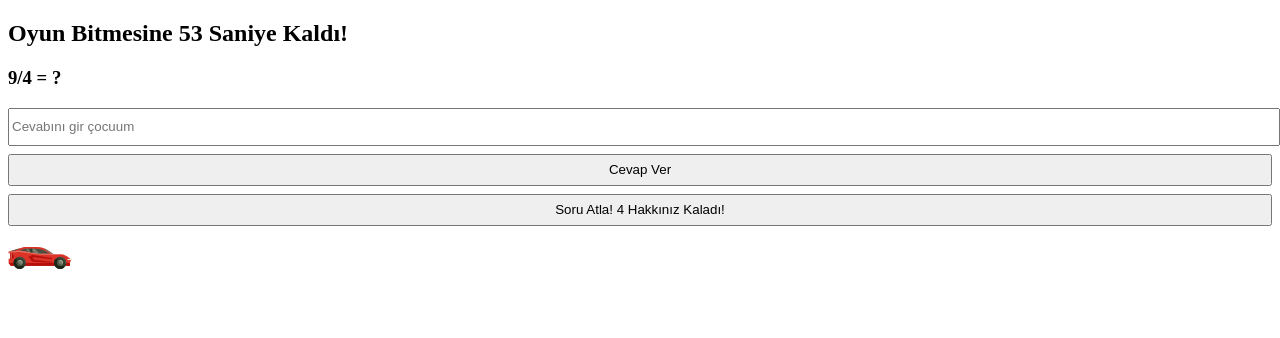
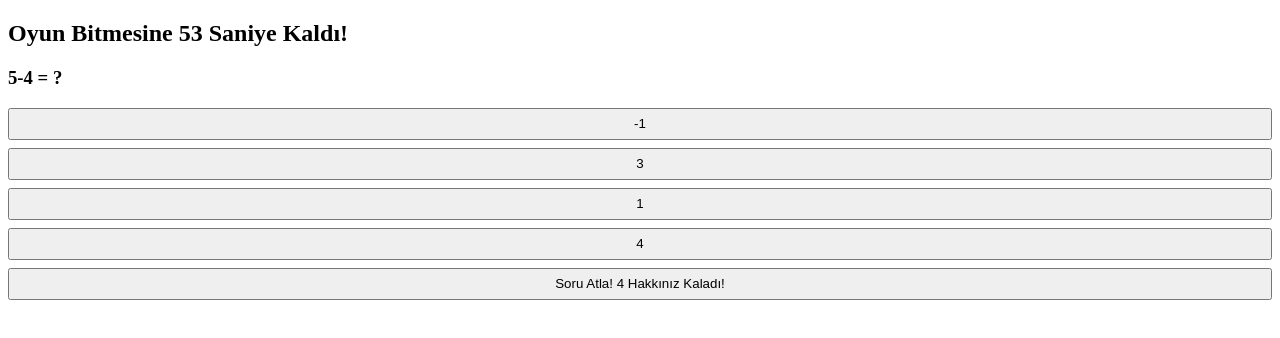
Before and after one commit to mcban34/quizApp, a plain HTML site: page index.html in a window 1280 px wide. Both pictures are taken after a click on the button "Soru Atla! 5 Hakkınız Kaladı!". Drawn offline with Linux system fonts and the light colour scheme.

Commit message:
version1.1 Buton Şıkları

```diff
--- a/index.html
+++ b/index.html
@@ -1,5 +1,6 @@
 <!DOCTYPE html>
 <html lang="en">
+
 <head>
   <meta charset="UTF-8" />
   <meta http-equiv="X-UA-Compatible" content="IE=edge" />
@@ -7,21 +8,22 @@
   <title>Document</title>
   <link rel="stylesheet" href="style.css">
 </head>
+
 <body>
   <div class="oyun">
     <h2 class="süre">Oyun Bitmesine 60 Saniye Kaldı!</h2>
     <h3 class="soru"></h3>
-      <input type="text" placeholder="Cevabını gir çocuum" class="cevap" />
-      <button class="cevapVer">Cevap Ver</button>
+    <button class="cevapVer"></button>
+    <button class="cevapVer"></button>
+    <button class="cevapVer"></button>
+    <button class="cevapVer"></button>
     <button class="soruAtla">Soru Atla! 5 Hakkınız Kaladı!</button>
-      <img class="car" src="sport-car.png" alt="" />
     <p class="mesaj"></p>
   </div>
-
   <div class="cevapAlani">
     <h2 class="sonuc"></h2>
   </div>
-
   <script src="quiz.js"></script>
 </body>
+
 </html>
--- a/quiz.js
+++ b/quiz.js
@@ -1,64 +1,97 @@
 
+let rstGeleCevaplar = []
 
-function soruOlustur(){
+function soruOlustur() {
   let rakam1 = Math.floor(Math.random() * 10)
   let rakam2 = Math.floor(Math.random() * 10)
 
-  while(rakam2==0){
+  while (rakam2 == 0) {
     rakam2 = Math.floor(Math.random() * 10)
   }
 
-  let islemler = ["*","+","-","/"]
+  let islemler = ["*", "+", "-", "/"]
   let rstİslem = islemler[Math.floor(Math.random() * islemler.length)]
 
   let islemText = `${rakam1}${rstİslem}${rakam2}`
   islemSonuc = parseInt(eval(islemText))
+  document.querySelector(".soru").innerHTML = `${islemText} = ?`
 
-  document.querySelector(".soru").innerHTML=`${islemText} = ?`
+  let yakinCevaplar = [
+    islemSonuc - 2,
+    islemSonuc + 3,
+    islemSonuc + 2
+  ];
+
+  //?Cevap şıklarını oluşturma
+  for (let i = 0; i < 3; i++) {
+    let rastgeleSayi = Math.floor(Math.random() * yakinCevaplar.length);
+    let cevap = yakinCevaplar[rastgeleSayi];
+    yakinCevaplar.splice(rastgeleSayi, 1);
+    rstGeleCevaplar.push(cevap)
+  }
+  rstGeleCevaplar.push(islemSonuc)
+
+  //?cevap şıklarını rastgele element haline getirmek
+  let cevapVer = document.querySelectorAll(".cevapVer")
+  for (let i = 0; i < 4; i++) {
+    let rstCevapIndex = Math.floor(Math.random() * rstGeleCevaplar.length)
+    let rstCevap = rstGeleCevaplar[rstCevapIndex]
+    cevapVer[i].innerHTML = rstCevap
+    rstGeleCevaplar.splice(rstCevapIndex, 1)
   }
 
-document.addEventListener("DOMContentLoaded",function(){
+}
+
+
+
+
+//!DOM HAZIR
+let aracHareket = 0
+let hak = 3
+skor = 0
+
 soruOlustur()
 let sayac = 60
 let time = setInterval(() => {
   sayac--
-    document.querySelector(".süre").innerHTML=`Oyun Bitmesine ${sayac} Saniye Kaldı!`
-    if(sayac==0){
+  document.querySelector(".süre").innerHTML = `Oyun Bitmesine ${sayac} Saniye Kaldı!`
+  if (sayac == 0) {
     clearInterval(time)
-      document.querySelector(".oyun").style.display="none"
-      document.querySelector(".sonuc").innerHTML=`Süreniz Bitti! Toplam Skorunuz : ${skor}`
+    document.querySelector(".oyun").style.display = "none"
+    document.querySelector(".sonuc").innerHTML = `Süreniz Bitti! Toplam Skorunuz : ${skor}`
   }
 }, 1000);
-})
 
-let aracHareket = 0
-let hak = 3
-skor = 0
-document.querySelector(".cevapVer").addEventListener("click",function(){
-  let verilenCevap = document.querySelector(".cevap").value
-  if(verilenCevap==islemSonuc){
+
+let cevapVer = document.querySelectorAll(".cevapVer");
+
+for (const element of cevapVer) {
+  element.addEventListener("click", function () {
+    if (element.innerHTML == islemSonuc) {
+      soruOlustur()
       skor++
-    soruOlustur()
-    aracHareket+=30
-    document.querySelector(".car").style.left=`${aracHareket}px`
+      console.log(skor)
     }
-  else{
+    else {
       hak--
-    document.querySelector(".mesaj").innerHTML=`Hatalı! ${hak} hakkın kaldı!`
-    if(hak==0){
-      document.querySelector(".oyun").style.display="none"
-      document.querySelector(".sonuc").innerHTML=`Hakkınız Bitti! Toplam Skorunuz : ${skor}`
+      document.querySelector(".mesaj").innerHTML = `Hatalı! ${hak} hakkın kaldı!`
+      if (hak == 0) {
+        document.querySelector(".oyun").style.display = "none"
+        document.querySelector(".sonuc").innerHTML = `Hakkınız Bitti! Toplam Skorunuz : ${skor}`
       }
     }
   })
+}
 
+//!SORU ATLA
 let atlamaHakki = 5
-document.querySelector(".soruAtla").addEventListener("click",function(){
+document.querySelector(".soruAtla").addEventListener("click", function () {
+  rstGeleCevaplar = []
   soruOlustur()
   atlamaHakki--
-  document.querySelector(".soruAtla").innerHTML=`Soru Atla! ${atlamaHakki} Hakkınız Kaladı!`
-  if(atlamaHakki==0){
-    document.querySelector(".soruAtla").innerHTML="Hakkınız Bitti!"
-    document.querySelector(".soruAtla").disabled=true
+  document.querySelector(".soruAtla").innerHTML = `Soru Atla! ${atlamaHakki} Hakkınız Kaladı!`
+  if (atlamaHakki == 0) {
+    document.querySelector(".soruAtla").innerHTML = "Hakkınız Bitti!"
+    document.querySelector(".soruAtla").disabled = true
   }
 })
--- a/style.sass
+++ b/style.sass
@@ -7,6 +7,3 @@ button,input
 img
     position: absolute
     transition: 0.34s
-
-.mesaj
-    margin-top: 5rem
```
Also changed, not shown: style.css, 1 other file. Lines whose indentation alone changed are shown as unchanged.
